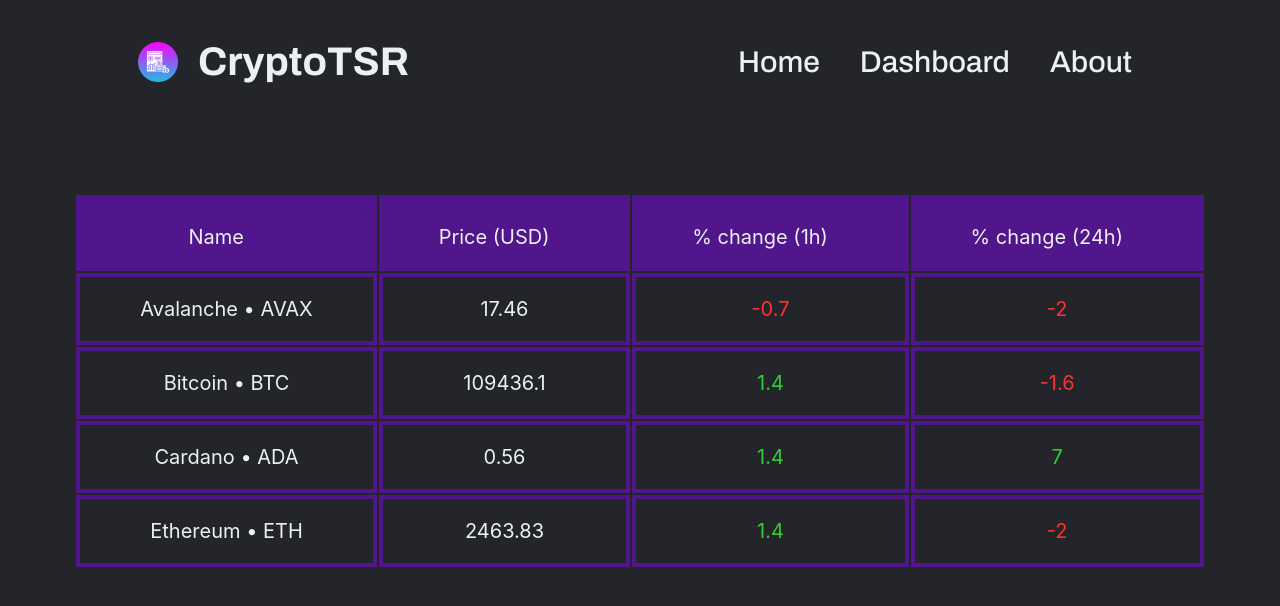
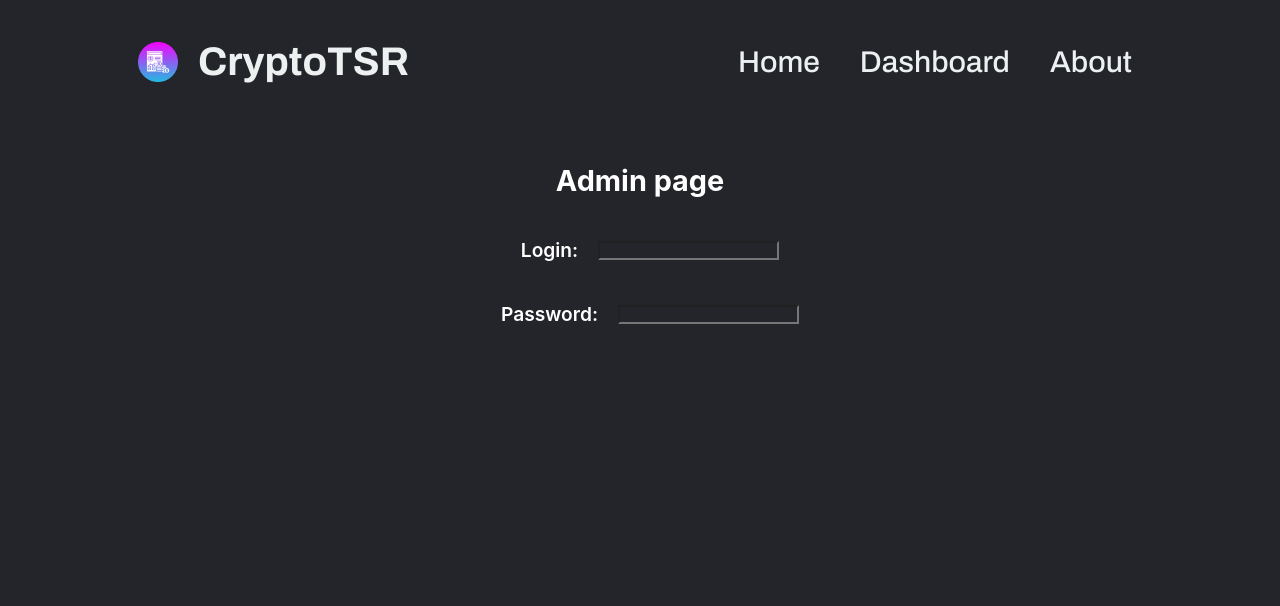
Before and after one commit to MichalBe996/CryptoReactTS, a React (Create React App) app in the folder client/: page /adminLogin in a window 1280 px wide. Before the commit this address led to /. Shown: the top 606 px of the page. Built offline with nearby package versions, Linux system fonts and the light colour scheme.

Commit message:
implementing admin login page

```diff
--- a/client/src/App.css
+++ b/client/src/App.css
@@ -134,3 +134,33 @@ tbody > tr td {
   width: 500px;
   margin-right: 70px;
 }
+
+
+label {
+  display: inline-block;
+  margin: 20px;
+}
+
+
+.admin-form {
+  padding-top: 40px;
+  color: white;
+  justify-content: center;
+  align-items: center;
+  display: flex;
+  flex-direction: column;
+  font-size: larger;
+  font-weight: 600;
+}
+
+.admin-form > h2 {
+  padding-bottom: 20px;
+}
+
+.admin-form > span {
+  display: flex;
+  flex-direction: row;
+  justify-content: center;
+  align-items: center;
+  text-align: right;
+}
--- a/client/src/App.tsx
+++ b/client/src/App.tsx
@@ -4,6 +4,7 @@ import './App.css';
 import Home from './pages/Home';
 import Dashboard from './pages/Dashboard';
 import About from './pages/About';
+import AdminLogin from './pages/adminLogin';
 import {Routes, Route, Navigate} from "react-router-dom"
 import { Container } from "react-bootstrap"
 
@@ -16,6 +17,8 @@ function App() {
       <Route path="/" element={<Home/>}/>
       <Route path="/dashboard" element={<Dashboard/>}/>
       <Route path="/about" element={<About/>}/>
+      <Route path="/adminLogin" element={<AdminLogin/>}/>
+
       <Route path="*" element={<Navigate to="/"/>}/>
     </Routes>
     </>
--- /dev/null
+++ b/client/src/pages/adminLogin.tsx
@@ -0,0 +1,35 @@
+import React from 'react'
+import Navbar from '../components/Navbar'
+
+const AdminLogin = () => {
+    const [login, setLogin] = React.useState<string>("")
+    const [password, setPassword] = React.useState<string>("")
+    const handleLoginChange = (e: React.ChangeEvent<HTMLInputElement>) => {
+        setLogin(e.target.value)
+
+    }
+     const handlePasswordChange = (e: React.ChangeEvent<HTMLInputElement>) => {
+        setPassword(e.target.value)
+
+    }
+  return (
+    <div>
+        <Navbar/>
+        <form className='admin-form'>
+            <h2>Admin page</h2>
+            <span className='form-row'>
+
+                <label htmlFor='login'>Login:</label>
+                <input id="login" onChange={handleLoginChange}/>
+            </span>
+            <span className='form-row'>
+                <label htmlFor='password'>Password:</label>
+                <input id="password"/>
+            </span>
+
+        </form>
+    </div>
+  )
+}
+
+export default AdminLogin
```
